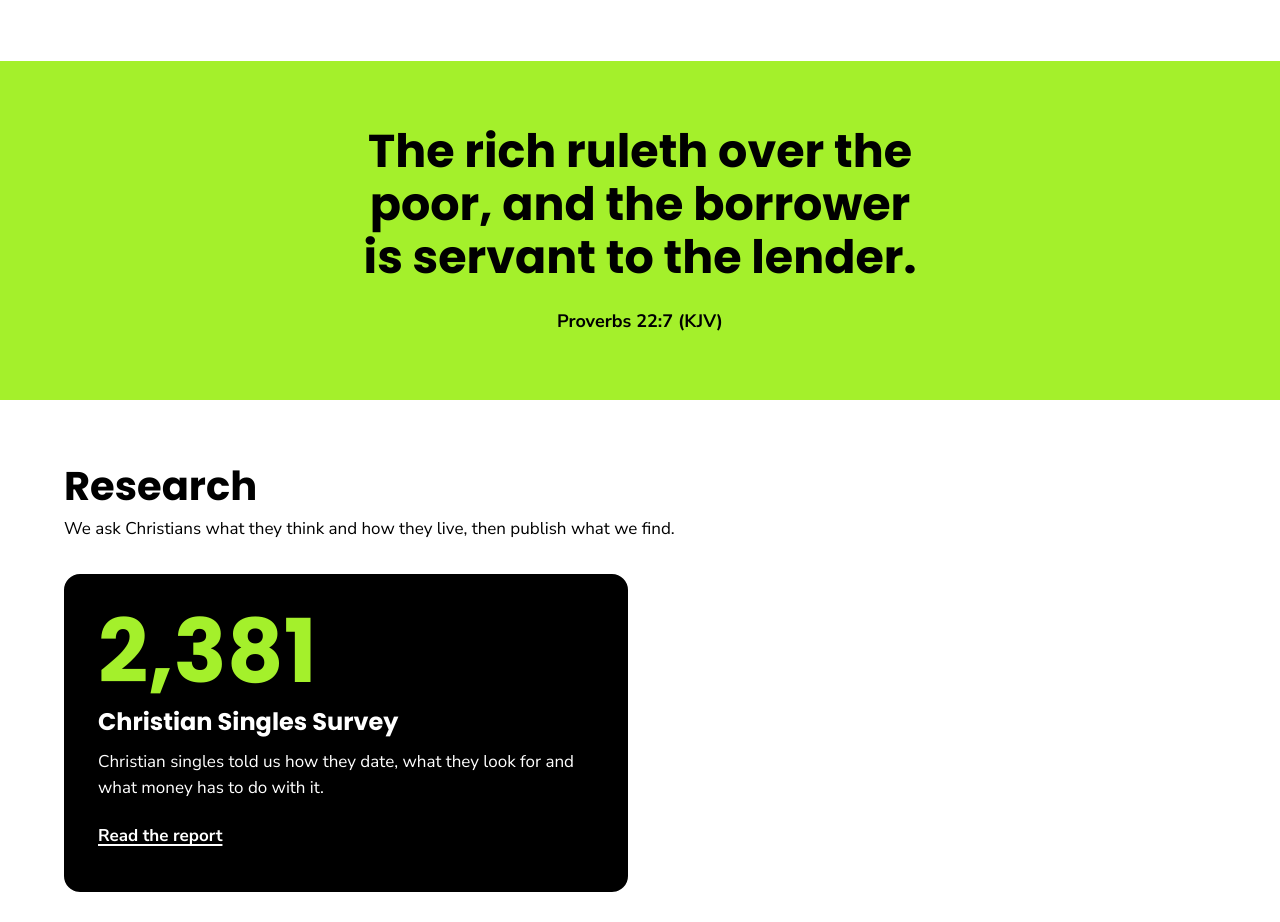
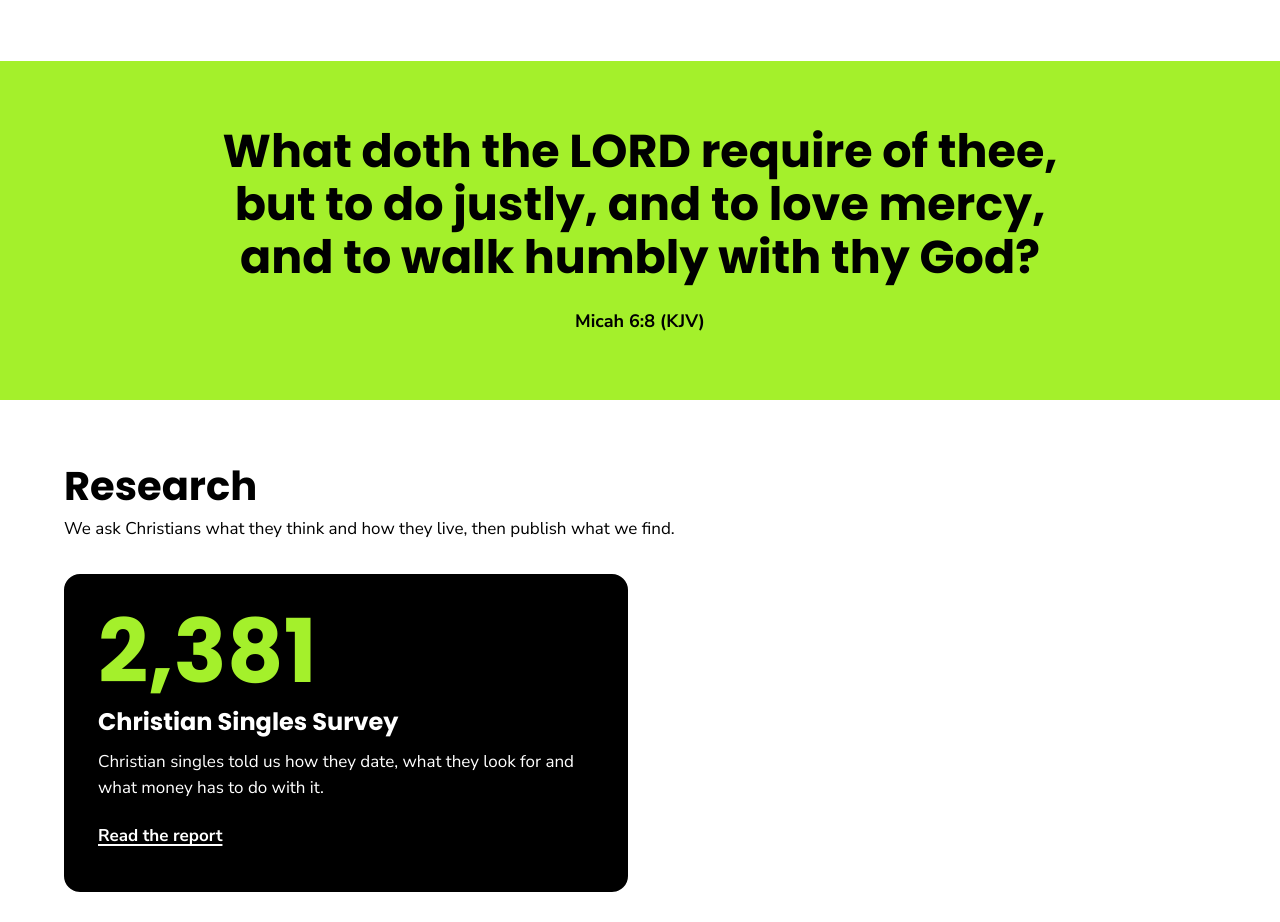
Before and after one commit to Sogunro/kingdomplots-site, a plain HTML site: page index.html in a window 1280 px wide. Shown: the part 2666-3588 px from the top of the page. Drawn offline with Linux system fonts and the light colour scheme.

Commit message:
Home verse: Micah 6:8
Co-Authored-By: Claude Opus 5.5 <noreply@anthropic.com>

```diff
--- a/index.html
+++ b/index.html
@@ -135,8 +135,8 @@
 
 <section class="section theme-green" aria-label="Bible verse">
   <figure class="container verse">
-    <blockquote>The rich ruleth over the poor, and the borrower is servant to the lender.</blockquote>
-    <figcaption><cite>Proverbs 22:7 (KJV)</cite></figcaption>
+    <blockquote>What doth the LORD require of thee, but to do justly, and to love mercy, and to walk humbly with thy God?</blockquote>
+    <figcaption><cite>Micah 6:8 (KJV)</cite></figcaption>
   </figure>
 </section>
 
```
